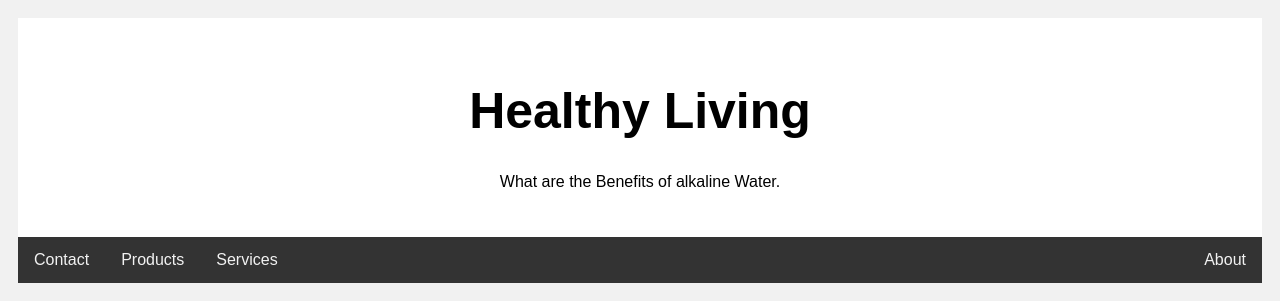
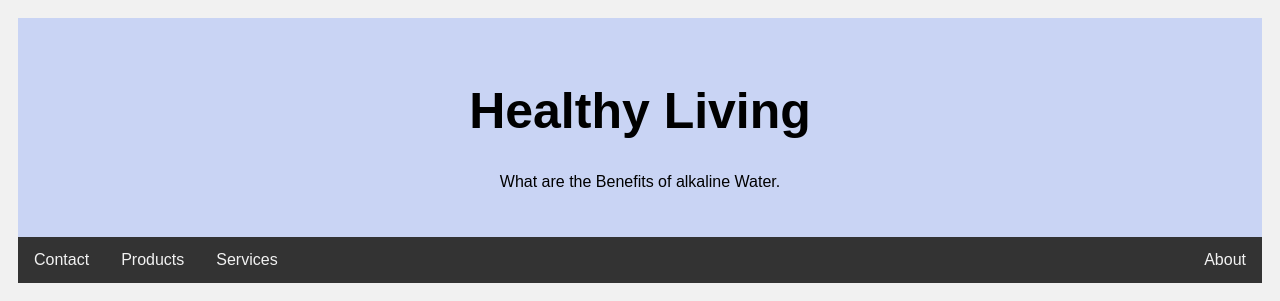
Before and after one commit to luzdaquioag/Healthy_living, a plain HTML site: page index.html in a window 1280 px wide. Shown: the top 301 px of the page. Drawn offline with Linux system fonts and the light colour scheme.

Commit message:
Update index.html

```diff
--- a/index.html
+++ b/index.html
@@ -16,7 +16,7 @@ body {
 .header {
     padding: 30px;
     text-align: center;
-    background: white;
+    background: #C9D4F4  ;
 }
 
 .header h1 {
```
